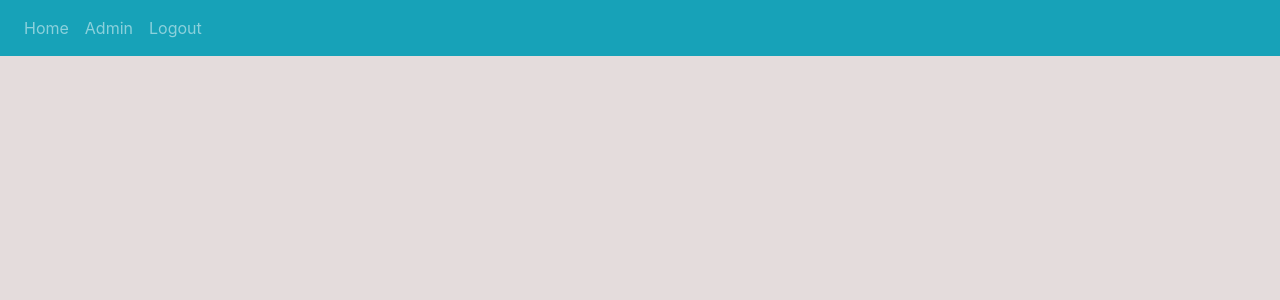
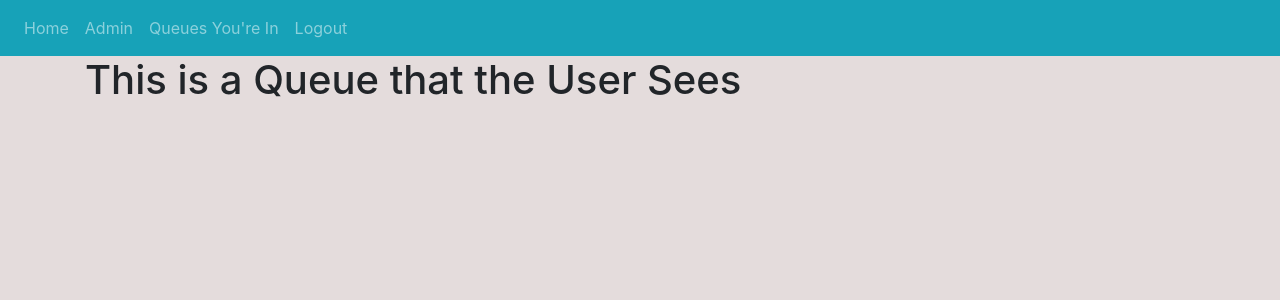
Before and after one commit to DejvyK/flask_necek_3.12, a Flask app: page /queues/1 in a window 1280 px wide. Shown: the top 300 px of the page. Run offline with Flask 2, Linux system fonts and the light colour scheme; the visitor is signed in with stand-in values (Sample User, id 1); data that the repository does not hold is empty; some libraries are stand-ins or nearby versions.

Commit message:
updated qr code. pre-commit before implementing search bar

```diff
--- a/website/blueprints/main/routes.py
+++ b/website/blueprints/main/routes.py
@@ -39,21 +39,15 @@ def home():
         organized_queues=organized_queues,
         queues=queues)
 
-
-@main.route('/test')
-def test():
-    return render_template('test_qr.html')
-
 @main.route('/qr_code/<string:user_id>/<string:queue_id>')
 def temporary_page(user_id, queue_id):
-    # create a temporary users table that is wiped out at a particular time
-
-    # or, should a jobs section be created? in which temporary processes take place...
-
     queue_model = Queue.get(by='_id', value=queue_id)
     temp_user = ""
 
-    return render_template('temp.html')
+    return render_template('temp.html',
+        user_id=user_id,
+        queue_id=queue_id,
+    )
 
 @main.route('/queues/<string:queue_id>')
 def queue(queue_id):
@@ -61,12 +55,25 @@ def queue(queue_id):
     return render_template('queue.html', queue_model=queue_model)
 
 
-@main.route('/queues/<string:user_id>/<string:queue_id>')
+@main.route('/user_queues/<string:user_id>/')
+def user_queues(user_id):
+    queue_models = Queue.get(getall=True)
+
+    queues = [ queue for queue in queue_models if queue.has_user(user_id) ]
+    print (queues)
+
+
+    return render_template('user_queues.html',
+            queues=queues,
+            user_id=user_id,
+        )
+
+@main.route('/queue_positioned/<string:user_id>/<string:queue_id>')
 def queue_user_positioned(user_id, queue_id):
     queue_model = Queue.get(by='_id', value=queue_id)
     position = queue_model.get_user_position(user_id)
     return render_template('queue_positioned.html',
-            queue_model=queue_model,
+            queue=queue,
             position=position
         )
 
--- a/website/components/forms/add_user_to_queue.py
+++ b/website/components/forms/add_user_to_queue.py
@@ -1,10 +1,16 @@
 from flask import Markup, url_for
 from flask_login import current_user
 from website.blueprints.main.forms import Add_User_To_Queue
+from secrets import token_hex
+
 
 def component(queue):
     form = Add_User_To_Queue()
     action = url_for('api.add_to_queue')
+
+    if not current_user.is_authenticated:
+        current_user._id = token_hex(6)
+
     return Markup(f"""
     <form method="POST" action="{action}">
         {form.user_id(value=current_user._id)}
--- a/website/templates/base.html
+++ b/website/templates/base.html
@@ -54,6 +54,13 @@
           {% if current_user.admin == 1 %}
             <a class="nav-item nav-link" id="admin" href="{{url_for('admin.home')}}">Admin</a>
           {% endif %}
+
+          {% if current_user.is_authenticated %}
+            <a class="nav-item nav-link" href="{{url_for('main.user_queues', user_id=current_user._id)}}">
+              Queues You're In
+            </a>
+          {% endif %}
+
 
           <a class="nav-item nav-link" id="logout" href="{{url_for('auth.logout')}}">Logout</a>
 
--- a/website/templates/queue.html
+++ b/website/templates/queue.html
@@ -2,6 +2,11 @@
 
 {% block content %}
 
+<main>
+    <h1>
+        This is a Queue that the User Sees
+    </h1>
+</main>
 
 
 {% endblock %}
```
Also changed, not shown: website/models/queue.py (+13 -0 lines), website/templates/queue_positioned.html (+13 -1 lines), website/templates/temp.html (+10 -6 lines), website/templates/user_queues.html (added, +42 -0 lines).
